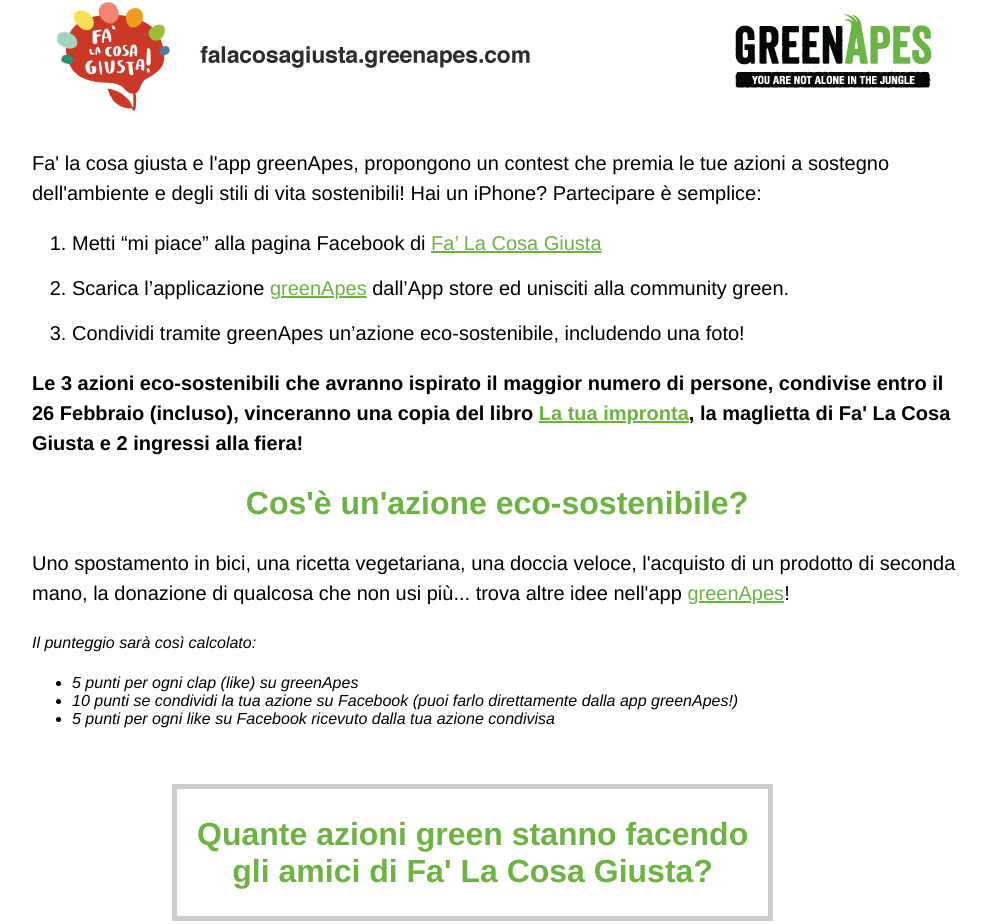
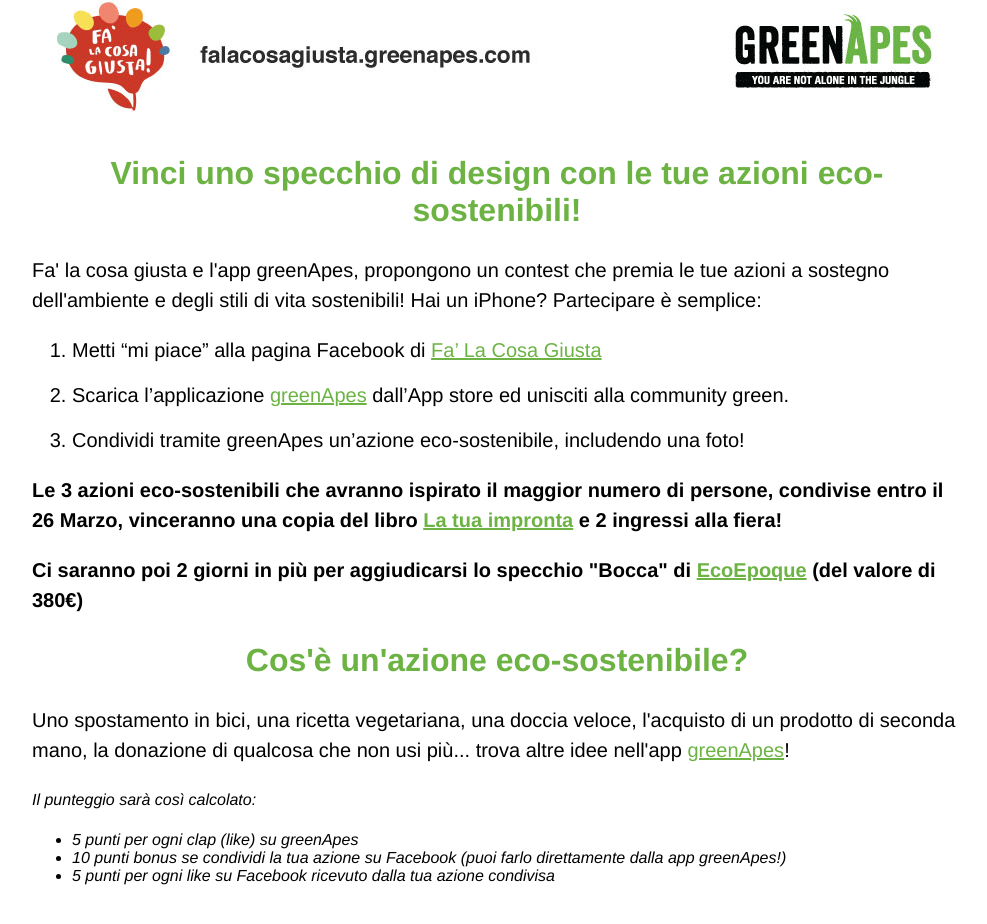
Before and after one commit to greenapes/falacosagiusta-challenge, a website: page index.html in a window 1280 px wide. Shown: the part 612-1536 px from the top of the page, without its empty margins (168-1155 px from the left). Drawn offline with Linux system fonts and the light colour scheme; a script that the page names is missing.

Commit message:
Aggiornamento EcoEpoque 1.0

```diff
--- a/index.html
+++ b/index.html
@@ -124,21 +124,22 @@
                 <img src="banner.jpg" alt="">
             </div>
             <div class="text">
+                <h2> Vinci uno specchio di design con le tue azioni eco-sostenibili! </h2>
                 <p>Fa' la cosa giusta e l'app greenApes, propongono un contest che premia le tue azioni a sostegno dell'ambiente e degli stili di vita sostenibili! Hai un iPhone?  Partecipare è semplice:</p>
                 <ol>
                     <li>Metti “mi piace” alla pagina Facebook di <a href="https://www.facebook.com/pages/Fa-la-cosa-giusta/33481833782">Fa’ La Cosa Giusta</a></li>
                     <li>Scarica l’applicazione <a href="http://www.greenapes.com/download">greenApes</a> dall’App store ed unisciti alla community green.</li>
                     <li>Condividi tramite greenApes un’azione eco-sostenibile, includendo una foto!</li>
                 </ol>
-                <p><b>Le 3 azioni eco-sostenibili che avranno ispirato il maggior numero di persone, condivise entro il 26 Febbraio (incluso), vinceranno una copia del libro <a href="http://libri.terre.it/libri/collana/0/libro/445/La-tua-impronta">La tua impronta</a>, la maglietta di Fa' La Cosa Giusta e 2 ingressi alla fiera!</b></p>
-
+                <p><b>Le 3 azioni eco-sostenibili che avranno ispirato il maggior numero di persone, condivise entro il 26 Marzo, vinceranno una copia del libro <a href="http://libri.terre.it/libri/collana/0/libro/445/La-tua-impronta">La tua impronta</a> e 2 ingressi alla fiera!</b></p>
+                <p><b>Ci saranno poi 2 giorni in più per aggiudicarsi lo specchio "Bocca" di <a href="http://ecoepoque.com/index.php?">EcoEpoque</a> (del valore di 380€)</b></p>
                 <h2> Cos'è un'azione eco-sostenibile? </h2>
                 <p>Uno spostamento in bici, una ricetta vegetariana, una doccia veloce, l'acquisto di un prodotto di seconda mano, la donazione di qualcosa che non usi più... trova altre idee nell'app <a href="http://www.greenapes.com/download">greenApes</a>!</p>
                 <p class="small">
                     Il punteggio sarà così calcolato: <br>
                     <ul class="small">
                         <li>5 punti per ogni clap (like) su greenApes</li>
-                        <li>10 punti  se condividi la tua azione su Facebook (puoi farlo direttamente dalla app greenApes!)</li>
+                        <li>10 punti bonus se condividi la tua azione su Facebook (puoi farlo direttamente dalla app greenApes!)</li>
                         <li>5 punti per ogni like su Facebook ricevuto dalla tua azione condivisa</li>
                     </ul>
                 </p>
```
